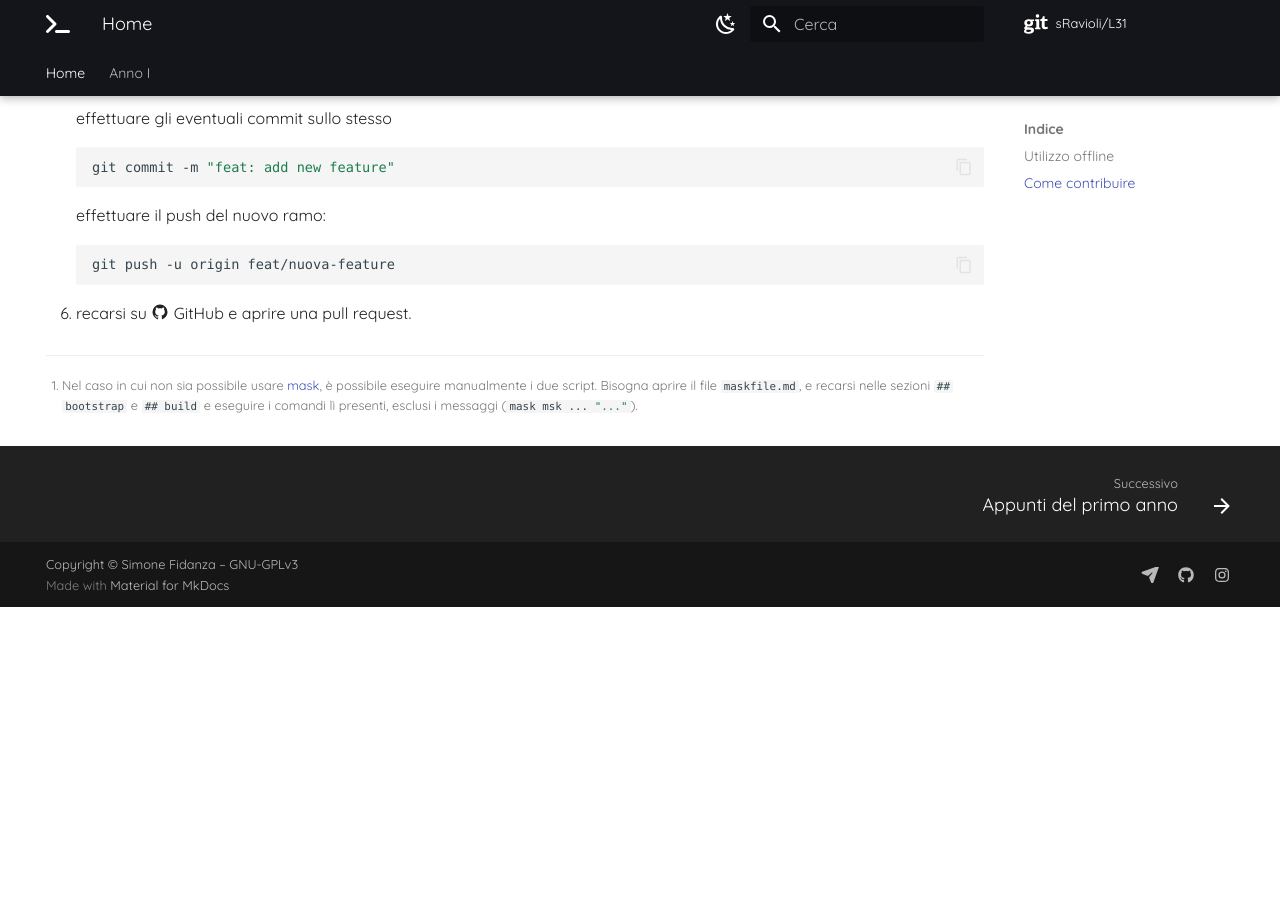
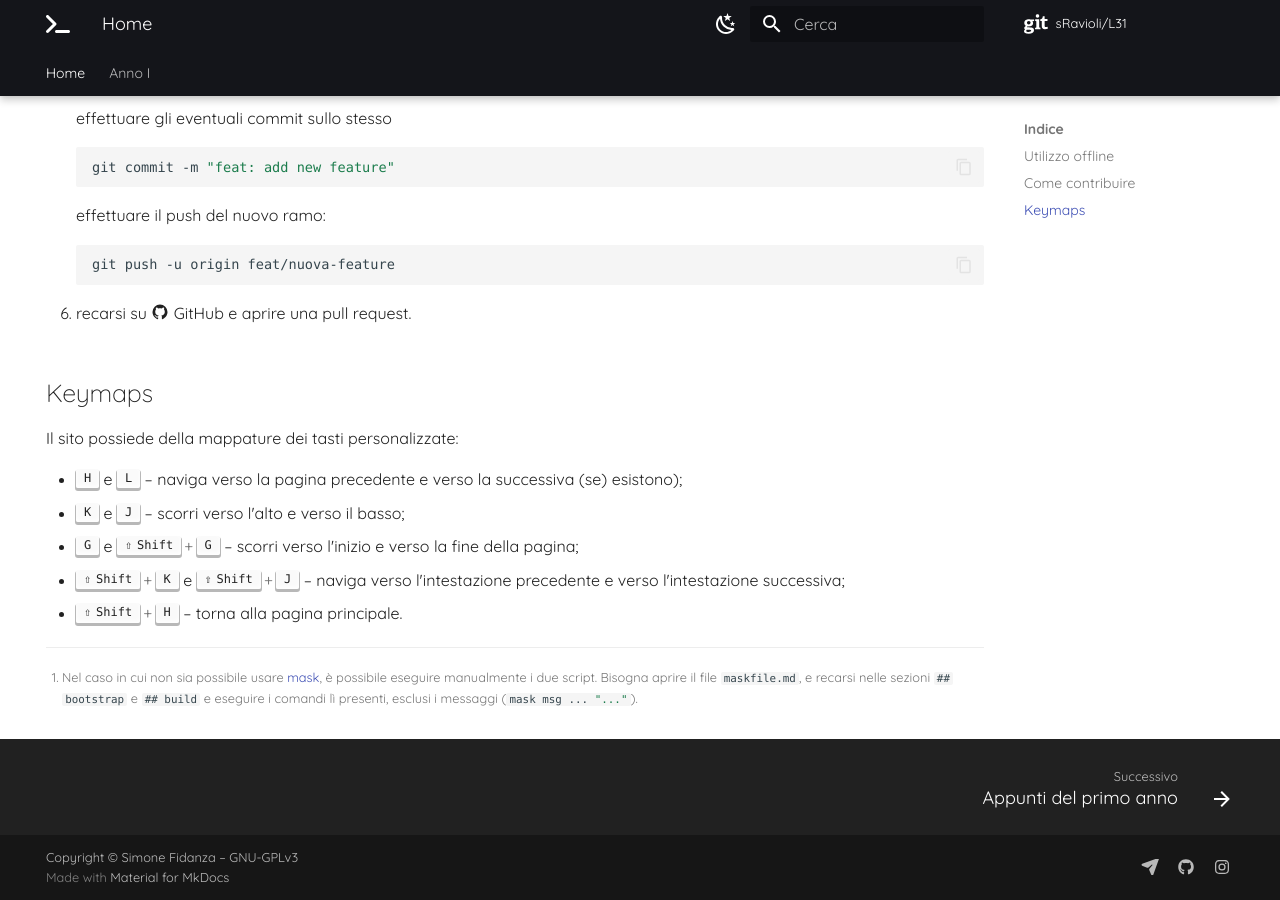
Before and after one commit to sravioli/L31, an MkDocs documentation site: the page built from docs/index.md, in a window 1280 px wide and 900 px high, scrolled down 1181 px. Built offline with MkDocs 1.6.1 and Material for MkDocs 9.7.7, drawn with Linux system fonts in a browser that asks for light colours; some web fonts are replaced; comment, search, counter and statistics services are not loaded; before the commit the page ends 1788 px from its top, so only the background shows below that; some of the changed lines change nothing that is shown.

Commit message:
feat(mappings): add ability to navigate headers and return to homepage

```diff
--- a/docs/index.md
+++ b/docs/index.md
@@ -82,10 +82,22 @@ Per contribuire:
 
 6. recarsi su :material-github: GitHub e aprire una pull request.
 
+## Keymaps
+
+Il sito possiede della mappature dei tasti personalizzate:
+
+- ++h++ e ++l++ – naviga verso la pagina precedente e verso la successiva (se)
+  esistono);
+- ++k++ e ++j++ – scorri verso l'alto e verso il basso;
+- ++g++ e ++shift+g++ – scorri verso l'inizio e verso la fine della pagina;
+- ++shift+k++ e ++shift+j++ – naviga verso l'intestazione precedente e verso
+  l'intestazione successiva;
+- ++shift+h++ – torna alla pagina principale.
+
 [mask]: https://github.com/jacobdeichert/mask#installation
 
 [^manual-install]:
     Nel caso in cui non sia possibile usare [mask][mask], è possibile eseguire
     manualmente i due script. Bisogna aprire il file `maskfile.md`, e recarsi
     nelle sezioni `## bootstrap` e `## build` e eseguire i comandi lì presenti,
-    esclusi i messaggi (`#!bash mask msk ... "..."`).
+    esclusi i messaggi (`#!bash mask msg ... "..."`).
--- a/docs/overrides/javascripts/mappings.js
+++ b/docs/overrides/javascripts/mappings.js
@@ -1,4 +1,20 @@
 // Vim-like keybinds
+
+// get current anchor number
+var is_anchor_clicked = false;
+var curr_anchornr = 0;
+let headerlinks = document.getElementsByClassName("headerlink");
+function getClickedAnchor() {
+  for (let i = 0; i < headerlinks.length; i++) {
+    document.getElementsByClassName("headerlink")[i]
+      .addEventListener("click", function () {
+        is_anchor_clicked = true;
+        curr_anchornr = i;
+      })
+  }
+}
+setInterval(getClickedAnchor, 2000);
+
 keyboard$.subscribe(function(key) {
   if (key.mode === "global") {
     switch (key.type) {
@@ -34,6 +50,22 @@ keyboard$.subscribe(function(key) {
         window.scrollBy(0, -window.innerHeight);
         break;
 
+      case "H":
+        document.querySelector("[data-md-component=logo]")?.click();
+        break;
+
+      case "J":
+        curr_anchornr =
+          (curr_anchornr >= headerlinks.length - 1) ? 0 : curr_anchornr + 1;
+        headerlinks[curr_anchornr].click();
+        break;
+
+      case "K":
+        curr_anchornr =
+          (curr_anchornr <= 0) ? headerlinks.length - 1 : curr_anchornr - 1;
+        headerlinks[curr_anchornr].click();
+        break;
+
       default:
         key.claim();
         break;
```
